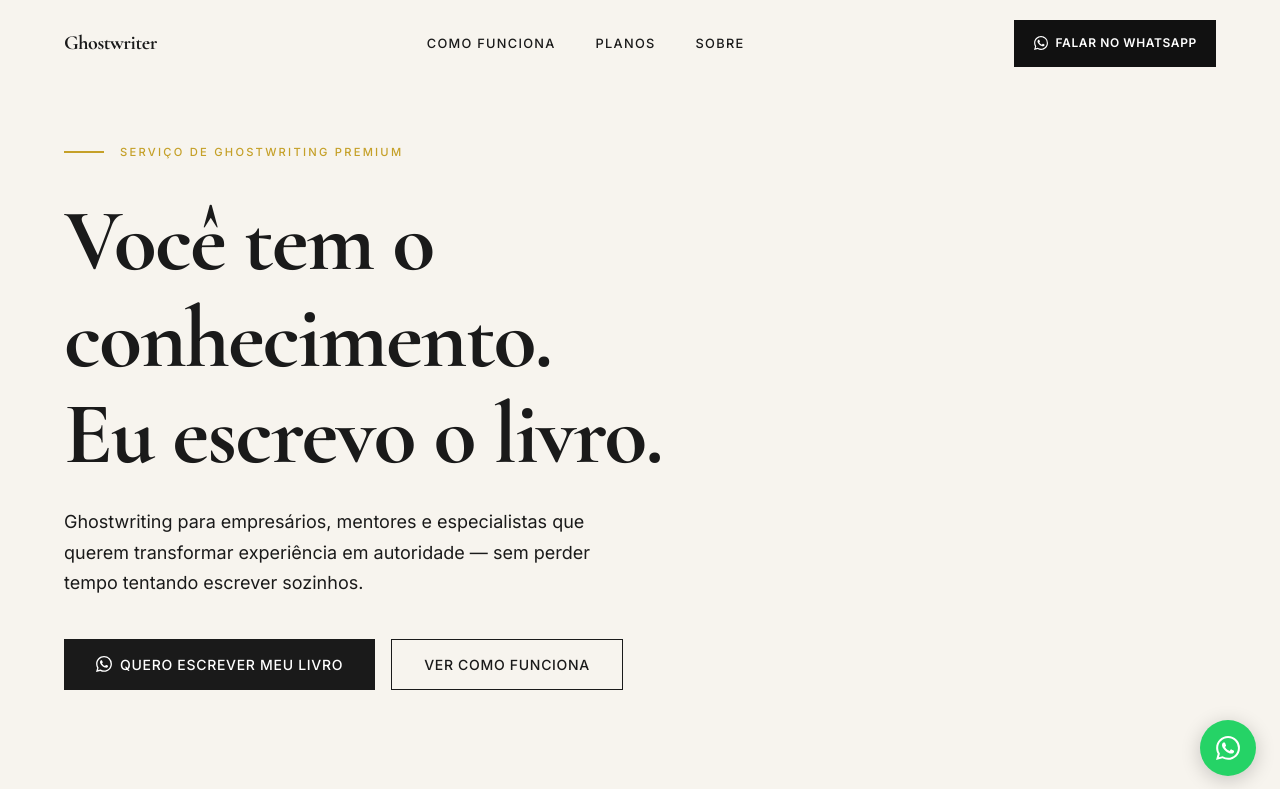
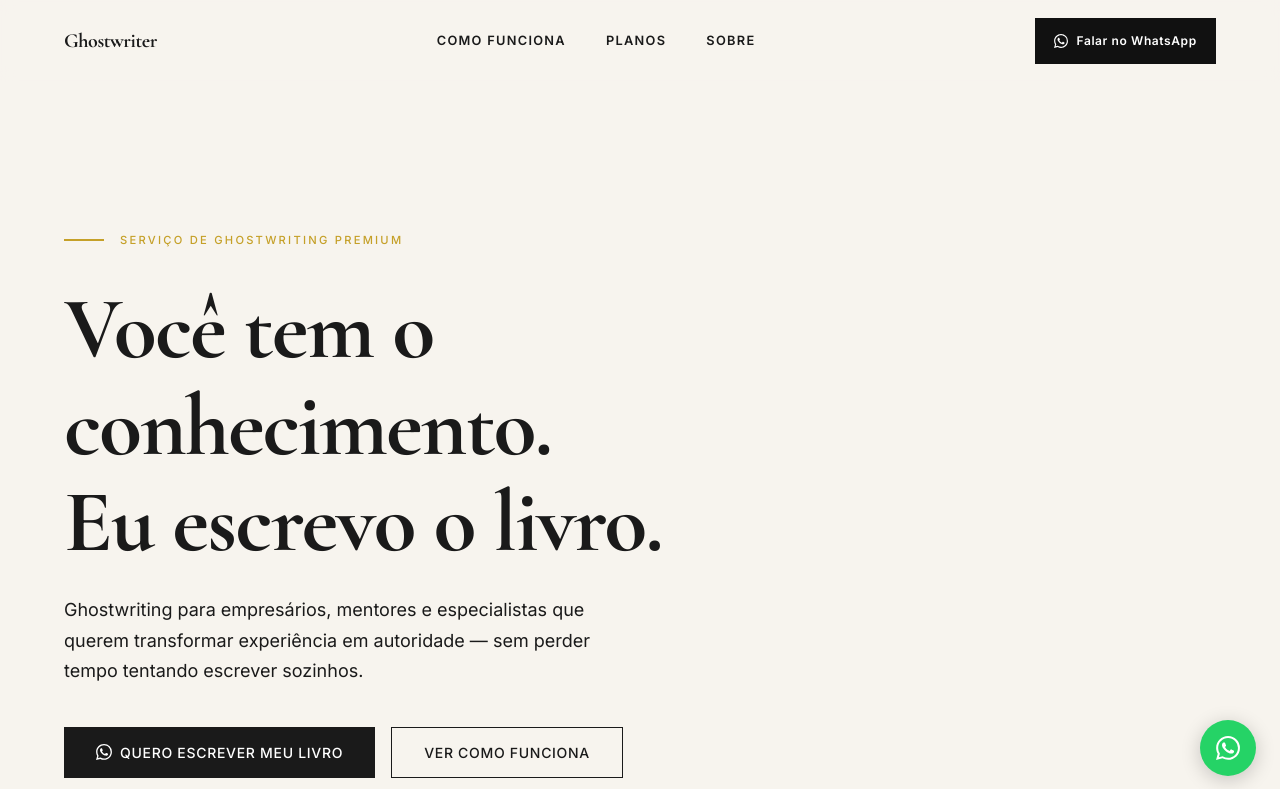
Before and after one commit to braryeditora/ghostwriting, a Next.js app: page / in a window 1280 px wide. Shown: the top 789 px of the page. Built offline with nearby package versions, Linux system fonts and the light colour scheme.

Commit message:
fix: nav overlap on scroll

```diff
--- a/app/page.tsx
+++ b/app/page.tsx
@@ -6,15 +6,15 @@ import Solution from '@/components/Solution'
 import Authority from '@/components/Authority'
 import TestimonialsVideo from '@/components/TestimonialsVideo'
 import Plans from '@/components/Plans'
-import EntryOffer from '@/components/EntryOffer'
 import Differentials from '@/components/Differentials'
 import Objections from '@/components/Objections'
 import CTAFinal from '@/components/CTAFinal'
 import FloatingWhatsApp from '@/components/FloatingWhatsApp'
+import EntryOffer from '@/components/EntryOffer'
 
 export default function Home() {
   return (
-    <main>
+    <main style={{ paddingTop: '88px' }}>
       <Nav />
       <Hero />
       <Problem />
--- a/components/Nav.tsx
+++ b/components/Nav.tsx
@@ -9,7 +9,7 @@ export default function Nav() {
     const [scrolled, setScrolled] = useState(false)
 
     useEffect(() => {
-        const onScroll = () => setScrolled(window.scrollY > 40)
+        const onScroll = () => setScrolled(window.scrollY > 20)
         window.addEventListener('scroll', onScroll)
         return () => window.removeEventListener('scroll', onScroll)
     }, [])
@@ -21,12 +21,13 @@ export default function Nav() {
                 top: 0,
                 left: 0,
                 right: 0,
-                zIndex: 50,
-                transition: 'all 0.3s',
-                backgroundColor: scrolled ? 'var(--color-cream-50)' : 'transparent',
-                borderBottom: scrolled
-                    ? '1px solid rgba(0,0,0,0.08)'
-                    : '1px solid transparent',
+                zIndex: 1000,
+                backgroundColor: scrolled
+                    ? 'rgba(247, 244, 238, 0.98)'
+                    : 'rgba(247, 244, 238, 0.92)',
+                backdropFilter: 'blur(8px)',
+                borderBottom: '1px solid var(--color-cream-border)',
+                transition: 'all 0.25s ease',
             }}
         >
             <div
@@ -35,7 +36,7 @@ export default function Nav() {
                     display: 'flex',
                     alignItems: 'center',
                     justifyContent: 'space-between',
-                    padding: '1.25rem 1.5rem',
+                    padding: '1.1rem 1.5rem',
                     maxWidth: '1200px',
                     margin: '0 auto',
                 }}
@@ -55,27 +56,31 @@ export default function Nav() {
                 </div>
 
                 <nav
+                    className="md-nav"
                     style={{
                         display: 'none',
                         gap: '2.5rem',
+                        alignItems: 'center',
                     }}
-                    className="md-nav"
                 >
-                    {['Como funciona', 'Planos', 'Sobre'].map((item) => (
+                    {[
+                        { label: 'Como funciona', href: '#como-funciona' },
+                        { label: 'Planos', href: '#planos' },
+                        { label: 'Sobre', href: '#sobre' },
+                    ].map((item) => (
                         <a
-                            key={item}
-                            href={`#${item.toLowerCase().replace(' ', '-')}`}
+                            key={item.label}
+                            href={item.href}
                             style={{
                                 fontSize: '0.8rem',
-                                fontWeight: 500,
+                                fontWeight: 600,
                                 letterSpacing: '0.1em',
                                 textTransform: 'uppercase',
                                 color: 'var(--color-ink-muted)',
                                 textDecoration: 'none',
-                                transition: 'color 0.2s',
                             }}
                         >
-                            {item}
+                            {item.label}
                         </a>
                     ))}
                 </nav>
@@ -84,7 +89,6 @@ export default function Nav() {
                     href={WA}
                     target="_blank"
                     rel="noopener noreferrer"
-                    className="btn-dark"
                     style={{
                         fontSize: '0.75rem',
                         display: 'inline-flex',
@@ -94,7 +98,6 @@ export default function Nav() {
                         color: '#ffffff',
                         padding: '0.9rem 1.2rem',
                         textDecoration: 'none',
-                        borderRadius: '0px',
                         fontWeight: 600,
                         letterSpacing: '0.05em',
                     }}
```
